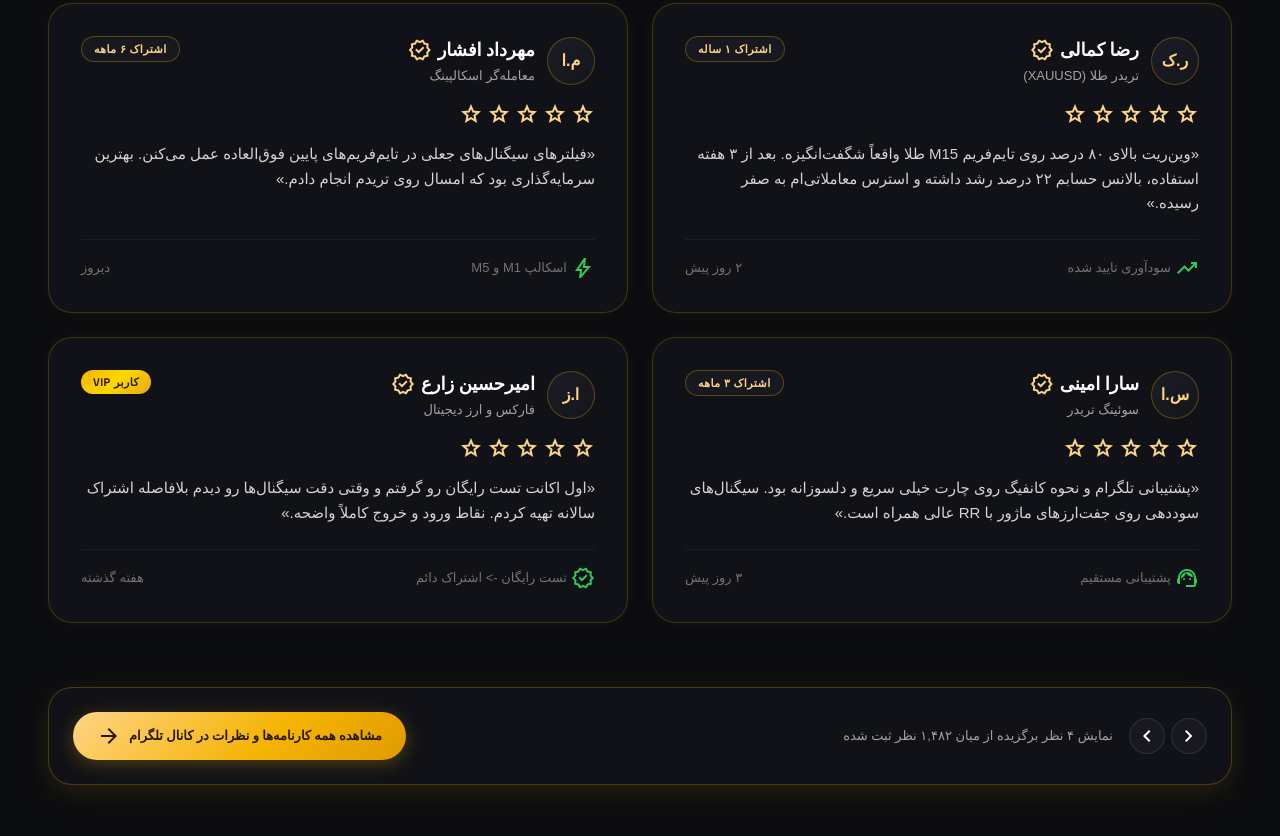
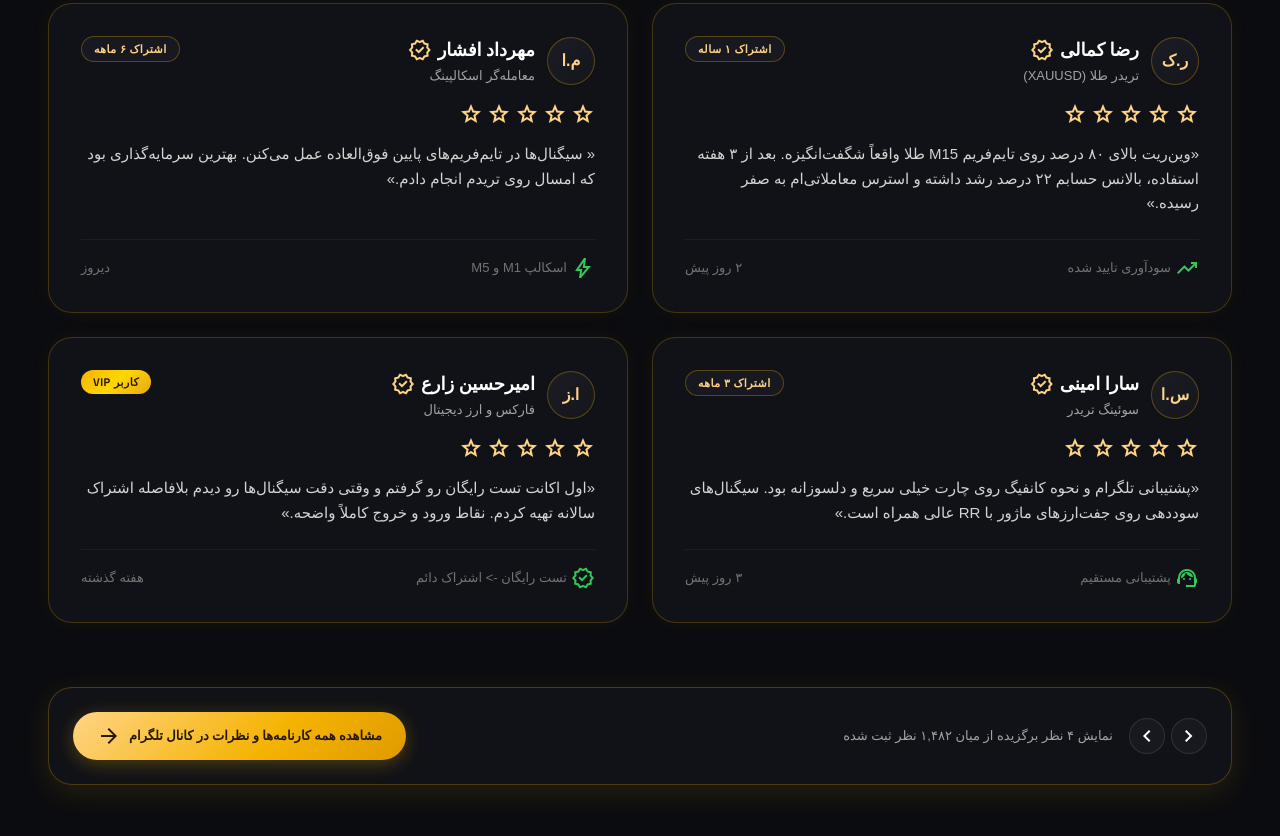
Before and after one commit to king4forex/king4forex-site8, a plain HTML site: page index.html in a window 1280 px wide. Shown: the part 3710-4546 px from the top of the page. Drawn offline with nearby package versions, Linux system fonts and the light colour scheme; a small style sheet from the web is missing.

Commit message:
Update index.html

```diff
--- a/index.html
+++ b/index.html
@@ -379,7 +379,7 @@
 <span class="material-symbols-outlined text-[18px]">star</span>
 </div>
 <p class="font-body-md text-body-md text-neutral-300 leading-relaxed">
-«فیلترهای سیگنال‌های جعلی در تایم‌فریم‌های پایین فوق‌العاده عمل می‌کنن. بهترین سرمایه‌گذاری بود که امسال روی تریدم انجام دادم.»
+« سیگنال‌ها در تایم‌فریم‌های پایین فوق‌العاده عمل می‌کنن. بهترین سرمایه‌گذاری بود که امسال روی تریدم انجام دادم.»
 </p>
 </div>
 <div class="flex items-center justify-between pt-4 mt-6 border-t border-white/5 font-body-sm text-body-sm text-neutral-500">
```
